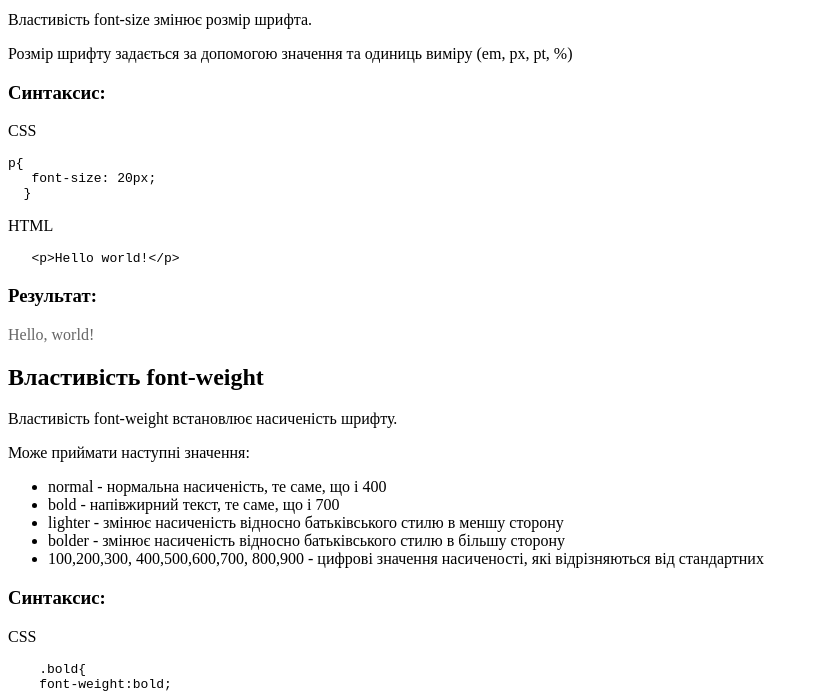
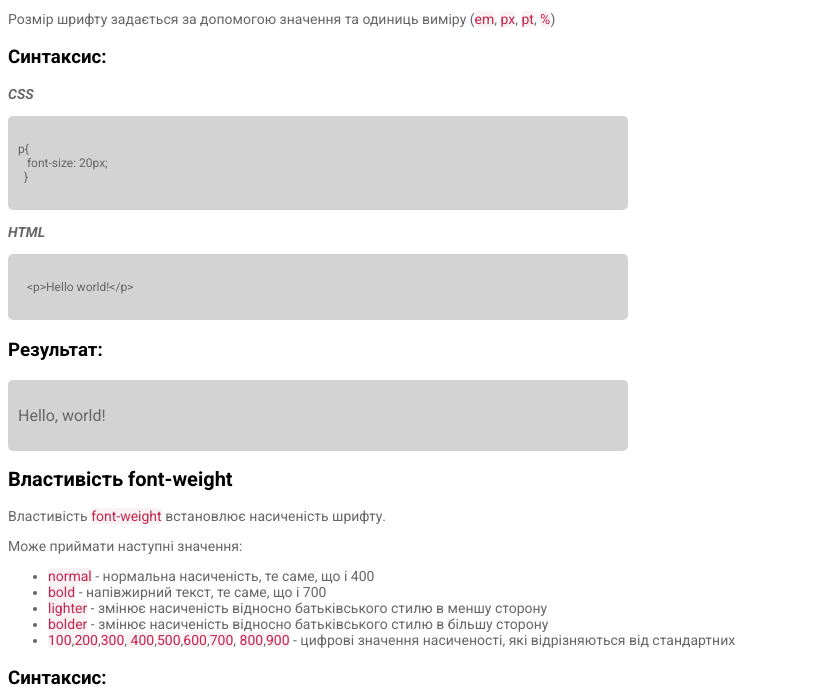
Before and after one commit to romario999/web-lessons, a plain HTML site: page 03/index.html in a window 1280 px wide. Shown: the part 116-809 px from the top of the page, without its empty margins (0-819 px from the left). Drawn offline with Linux system fonts and the light colour scheme; files that its build step writes are made by us from their sources; the site is published under a folder, as on GitHub Pages, so addresses that start at the root find nothing.

Commit message:
css changes

```diff
--- a/03/index.html
+++ b/03/index.html
@@ -5,7 +5,7 @@
     <meta http-equiv="X-UA-Compatible" content="IE=edge">
     <meta name="viewport" content="width=device-width, initial-scale=1.0">
     <title>Document</title>
-    <link rel="stylesheet" href="/styles/03.css">
+    <link rel="stylesheet" href="styles/03.css">
 </head>
 <body>
     <h1> Основні властивості css для роботи з текстом </h1>
```
